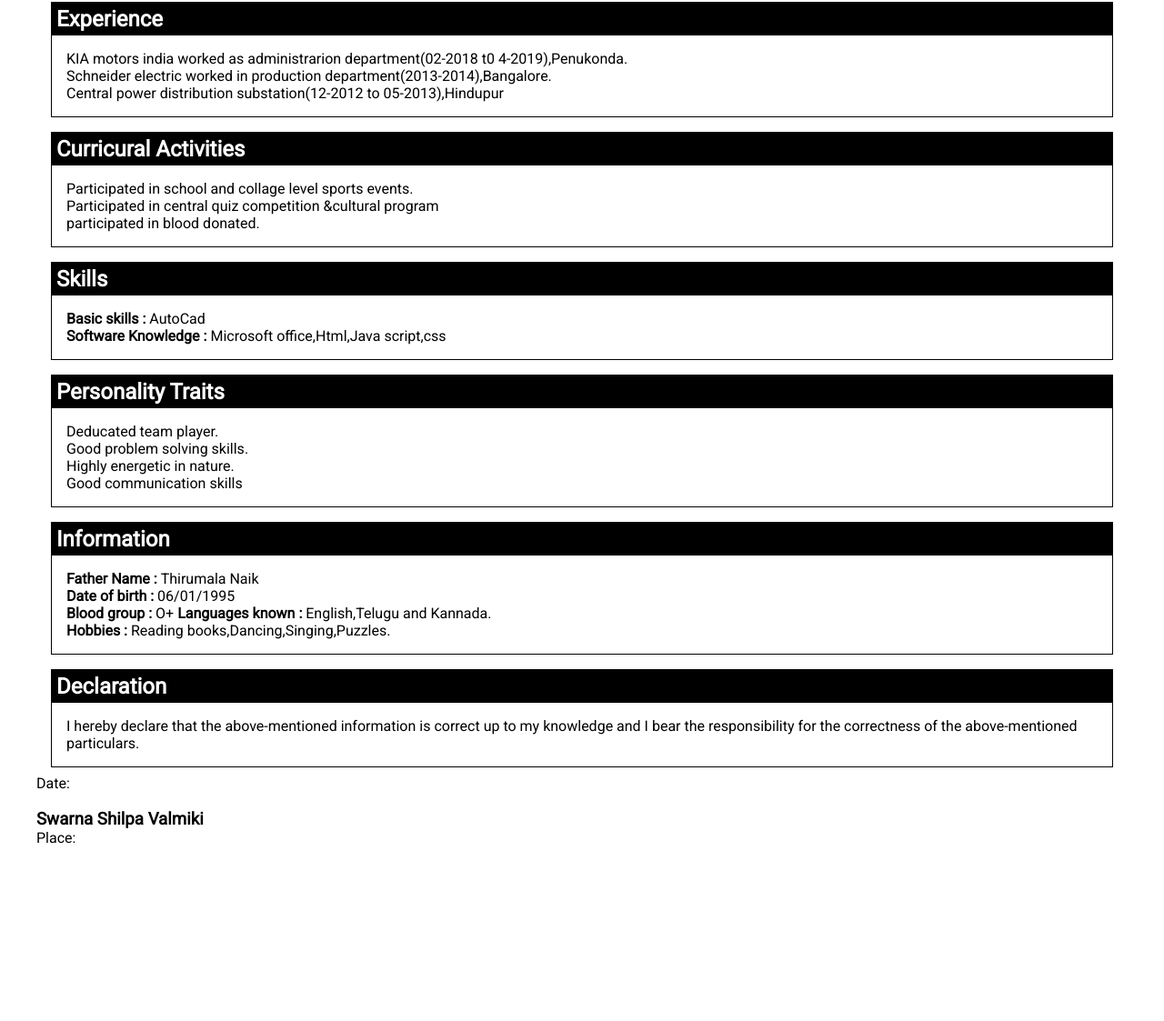
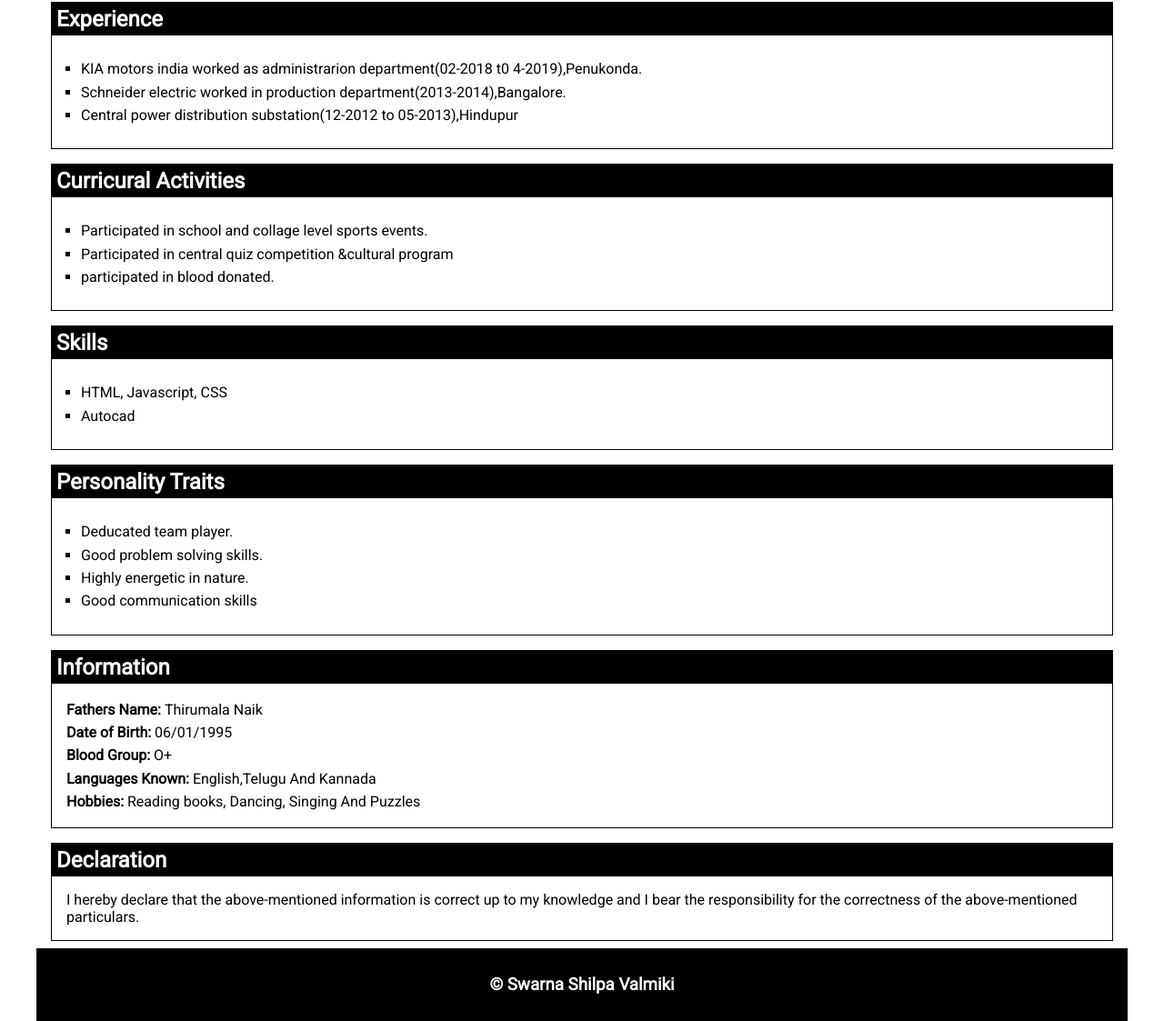
Before and after one commit to swarnashilpa/swarnashilpa.github.io, a plain HTML site: page index.html in a window 1280 px wide. Shown: the part 663-1786 px from the top of the page at 91% size. Before the commit the page ends 1594 px from the top, so only its background shows below. Drawn offline with Linux system fonts and the light colour scheme.

Commit message:
Added styles

```diff
--- a/index.html
+++ b/index.html
@@ -56,7 +56,7 @@
 <div id="experience" class="section">
 <h2 class="section-header">Experience</h2>
 <div class="content">
-<ul>
+<ul class="details-list">
   <li>KIA motors india worked as administrarion department(02-2018 t0 4-2019),Penukonda.</li>
   <li>Schneider electric worked in production department(2013-2014),Bangalore.</li>
   <li>Central power distribution substation(12-2012 to 05-2013),Hindupur</li></ul>
@@ -66,7 +66,7 @@
   <div id="activities" class="section">
     <h2 class="section-header">Curricural Activities</h2>
     <div class="content">
-    <ul>
+    <ul class="details-list">
       <li>Participated in school and collage level sports events.</li>
       <li>Participated in central quiz competition &cultural program</li>
       <li>participated in blood donated.</li>
@@ -77,15 +77,17 @@
 <div id="skills" class="section">
 <h2 class="section-header">Skills</h2>
 <div class="content">
-<b>Basic skills : </b>AutoCad<br>
-<b>Software Knowledge : </b>Microsoft office,Html,Java script,css
+  <ul class="details-list">
+    <li>HTML, Javascript, CSS</li>
+    <li>Autocad</li>
+  </ul>
 </div>
 </div>
 
 <div id="traits" class="section">
 <h2 class="section-header"> Personality Traits</h2>
 <div class="content">
-<ul>
+<ul class="details-list">
   <li>Deducated team player.</li>
   <li>Good problem solving skills.</li>
   <li>Highly energetic in nature.</li>
@@ -96,12 +98,22 @@
 
 <div id="info" class="section">
 <h2 class="section-header">Information</h2>
-<div class="content">
-<b>Father Name : </b> Thirumala Naik<br>
-<b>Date of birth : </b> 06/01/1995<br>
-<b> Blood group : </b>O+
-<b>Languages known : </b>English,Telugu and Kannada.<br>
-<b>Hobbies : </b>Reading books,Dancing,Singing,Puzzles.
+<div class="content flex-box">
+  <span>
+    <span class="info-label">Fathers Name: </span><span class="info-field">Thirumala Naik</span>
+  </span>
+  <span>
+    <span class="info-label">Date of Birth: </span><span class="info-field">06/01/1995</span>
+  </span>
+  <span>
+    <span class="info-label">Blood Group: </span><span class="info-field">O+</span>
+  </span>
+  <span>
+    <span class="info-label">Languages Known: </span><span class="info-field">English,Telugu And Kannada</span>
+  </span>
+  <span>
+    <span class="info-label">Hobbies: </span><span class="info-field">Reading books, Dancing, Singing And Puzzles</span>
+  </span>
 </div>
 </div>
 
@@ -111,9 +123,7 @@
 </div>
 
 <footer>
-Date:<br><br>
-<h3>Swarna Shilpa Valmiki</h3>
-Place:
+  <h3>&copy; Swarna Shilpa Valmiki</h3>
 </footer>
 </div>
 
--- a/style.css
+++ b/style.css
@@ -15,8 +15,12 @@ max-width: 1200px;
 margin: auto;
 }
 
-ul {
-  list-style:  none;
+ul.details-list {
+  list-style:  square;
+  padding: 0.5em 1em;
+}
+ul.details-list > li {
+  padding: 0.2em 0;
 }
 
 #container {
@@ -44,7 +48,7 @@ background-color: #000000;
 color: #ffffff;
 position: fixed;
 width: 100%;
-line-height: 1.5;
+line-height: 2;
 left: 0;
 right: 0;
 z-index: 2;
@@ -60,30 +64,22 @@ line-height: 1.5em;
 .content {
   padding: 1em;
 }
+.flex-box {
+  display: flex;
+  flex-direction: column;
+  column-gap: 0.2em;
+}
+
+.flex-box > span {
+  padding: 0.2em 0;
+}
+
+.info-label {
+  font-weight: 600;
+}
 
 #address {
   margin: 1em;
-}
-
-#line{
-border-style: solid;
-}
-/*
-#object{
-border-width:100%;
-border-style:none;
-background-color: lightgray;
-}
-
-#education{
-border-width: 100%;
-border-style:none;
-background-color: lightgray;
-}*/
-
-#header{
-text-transform: uppercase;
-
 }
 
 .education-details {
@@ -92,15 +88,11 @@ text-transform: uppercase;
   padding: 5px;
 }
 
-table{
-  display: none;
-border-collapse: collapse;
-width:100%;
-}
-td,th{
-  border: 1px solid ;
-text-align: center;
-padding: 8px;
+footer {
+  line-height: 5em;
+  background-color:#000000;
+  text-align: center;
+  color: #ffffff;
 }
 
 
```
